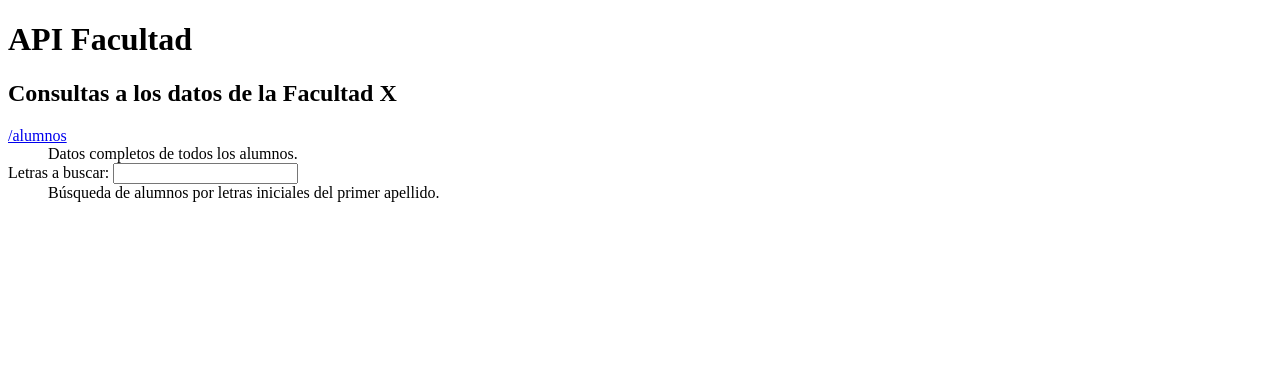
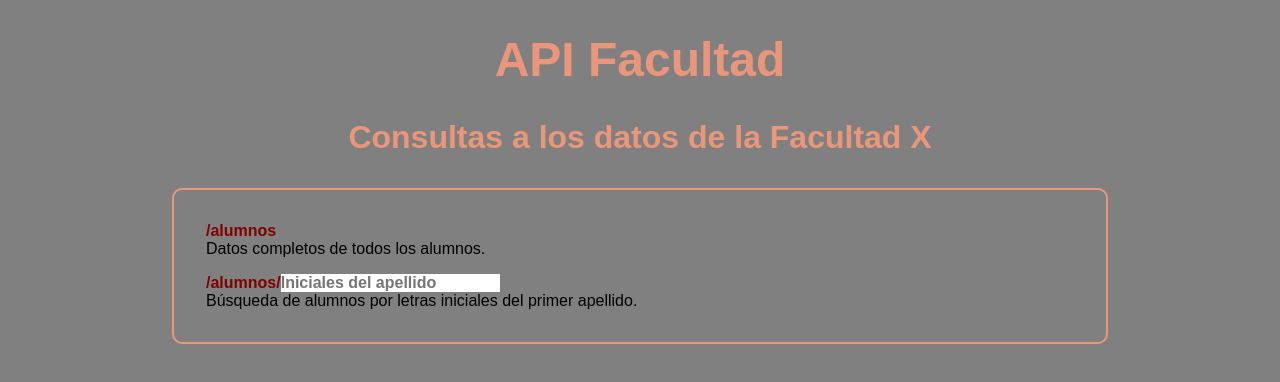
Before and after one commit to Lainnx/NODE_09_examen_practica, a website: page public/index.html in a window 1280 px wide. Drawn offline with Linux system fonts and the light colour scheme.

Commit message:
cambios index y css

```diff
--- /dev/null
+++ b/public/css/style.css
@@ -0,0 +1,54 @@
+*{
+    margin: 0;
+    padding: 0;
+    box-sizing: border-box;
+    font-family: Arial, Helvetica, sans-serif;
+}
+
+body{
+    background-color: grey;
+}
+
+h1,h2{
+    color: darksalmon;
+    text-align: center;
+}
+h1{
+    font-size: 3rem;
+    margin: 2rem 0;
+}
+h2{
+    font-size: 2rem;
+}
+
+section{
+    max-width: 1000px;
+    margin: 0 auto;
+}
+
+dl{
+    margin: 2rem;
+    border: 2px solid darksalmon;
+    padding: 1rem;
+    border-radius: 10px;
+
+    >div{ /* > divs hijos directos de dl*/
+        margin: 1rem;
+
+    }
+    a{
+        text-decoration: none;
+    }
+    input{
+        color: maroon;
+        font-size: 1rem;
+        font-weight: bold;
+        outline: none; /*los bordes del input*/
+        border: none;
+    }
+}
+
+.enlace{
+    color: maroon;
+    font-weight: bold;
+}
--- a/public/index.html
+++ b/public/index.html
@@ -4,29 +4,39 @@
     <meta charset="UTF-8">
     <meta name="viewport" content="width=device-width, initial-scale=1.0">
     <title>Facultad</title>
+    <link rel="stylesheet" href="css/style.css">
 </head>
 <body>
     <header>
         <h1>API Facultad</h1>
     </header>
     <main>
+        <section>
             <h2>Consultas a los datos de la Facultad X</h2>
             <dl>
+                <div>
                     <dt>
-            <a href="/alumnos">/alumnos</a>
+                        <a href="/alumnos"><span class="enlace">/alumnos</span></a>
                     </dt>
                     <dd>
                         Datos completos de todos los alumnos.
                     </dd>
+                </div>
+                <div>
                     <dt>
-            <form id="formLetra" method="POST">
-                <label>Letras a buscar: <input type="text" name="iniciales"></label>
+                        <form id="formLetra">
+                        <label><span class="enlace">/alumnos/</span><input type="text" id="letras-nombre" placeholder="Iniciales del apellido"></label>
                         </form>
                     </dt>
                     <dd>
                         Búsqueda de alumnos por letras iniciales del primer apellido.
                     </dd>
+                </div>
+
             </dl>
+        </section>
+
+
     </main>
     <script src="js/facultad.js"></script>
 </body>
```
Lines whose indentation alone changed are shown as unchanged.
